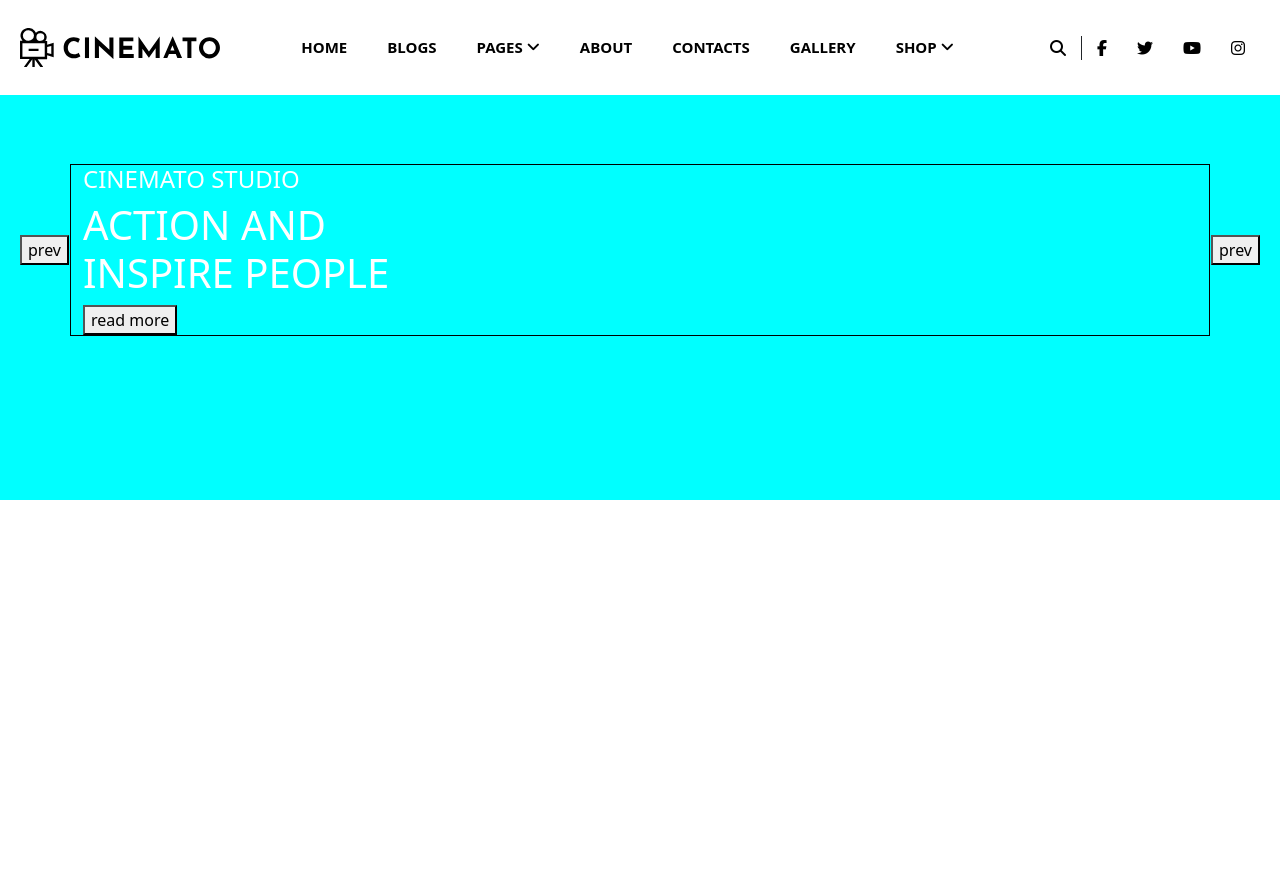
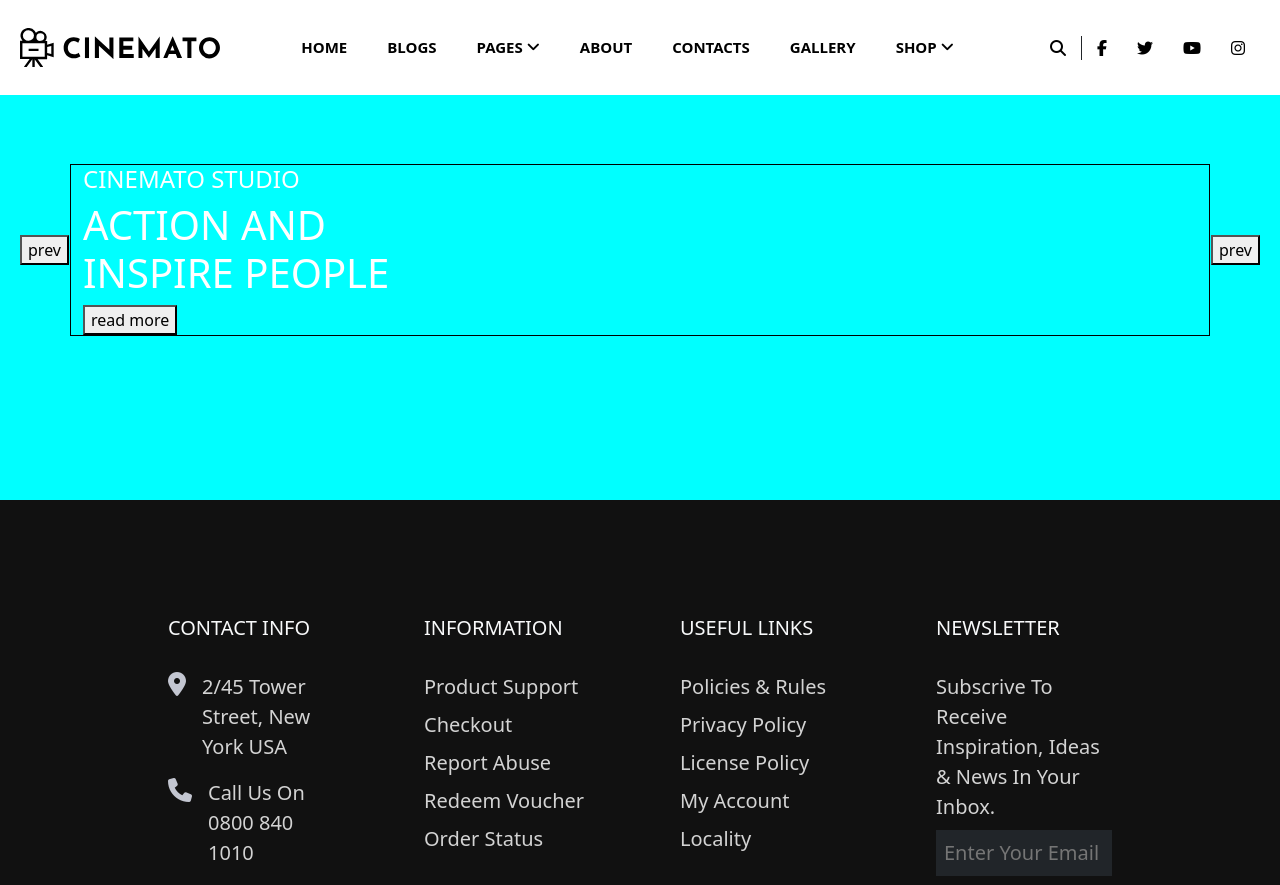
Before and after one commit to JordanRomagnoli/proj-html-vuejs, a Vue app: page / in a window 1280 px wide. Shown: the top 885 px of the page. Before the commit the page ends 800 px from the top, so only its background shows below. Built offline with nearby package versions, Linux system fonts and the light colour scheme.

Commit message:
Struttura base footer

```diff
--- a/src/assets/scss/footer.scss
+++ b/src/assets/scss/footer.scss
@@ -0,0 +1,29 @@
+.container-80 {
+    width: 80%;
+}
+
+a {
+    text-decoration: none;
+    color: lightgrey;
+}
+
+/**********************************************************/
+
+footer {
+    background-color: #111111;
+    color: lightgrey;
+
+
+    .container-80 {
+        margin: 0 auto;
+
+        .footer-top {
+            padding: 100px 0;
+
+            .col-footer {
+                width: 25%;
+                padding: 40px;
+            }
+        }
+    }
+}
--- a/src/components/AppFooter.vue
+++ b/src/components/AppFooter.vue
@@ -9,9 +9,129 @@
 </script>
 
 <template>
-    <main class="main-title">
+    <footer>
+        <div class="container-80">
 
-    </main>
+            <div class="footer-top d-flex">
+                <div class="col-footer py-3">
+                    <h5 class="text-light">CONTACT INFO</h5>
+
+                    <br>
+
+                    <div class="mb-3">
+                        <a class="d-flex" href="">
+                            <div class="me-3">
+                                <i class="fa-solid fa-location-dot fs-4" style="color: #c3c6d1;"></i>
+                            </div>
+
+                            <div class="fs-5">
+                                2/45 Tower Street, New York USA
+                            </div>
+                        </a>
+                    </div>
+
+                    <div class="mb-3">
+                        <a class="d-flex" href="">
+                            <div class="me-3">
+                                <i class="fa-solid fa-phone fs-4" style="color: #c3c6d1;"></i>
+                            </div>
+
+                            <div class="fs-5">
+                                Call Us On 0800 840 1010
+                            </div>
+                        </a>
+                    </div>
+
+                    <div class="mb-3">
+                        <a class="d-flex" href="">
+                            <div class="me-3">
+                                <i class="fa-solid fa-envelope fs-4" style="color: #c3c6d1;"></i>
+                            </div>
+
+                            <div class="fs-5">
+                                Demo@Example.Com
+                            </div>
+                        </a>
+                    </div>
+                </div>
+
+                <div class="col-footer py-3">
+                    <h5 class="text-light">INFORMATION</h5>
+
+                    <br>
+
+                    <div class="fs-5 mb-2">
+                        <a class="fs-5" href="">Product Support</a>
+                    </div>
+
+                    <div class="fs-5 mb-2">
+                        <a class="fs-5" href="">Checkout</a>
+                    </div>
+
+                    <div class="fs-5 mb-2">
+                        <a class="fs-5" href="">Report Abuse</a>
+                    </div>
+
+                    <div class="fs-5 mb-2">
+                        <a class="fs-5" href="">Redeem Voucher</a>
+                    </div>
+
+                    <div class="fs-5 mb-2">
+                        <a class="fs-5" href="">Order Status</a>
+                    </div>
+                </div>
+
+                <div class="col-footer py-3">
+                    <h5 class="text-light">USEFUL LINKS</h5>
+
+                    <br>
+
+                    <div class="fs-5 mb-2">
+                        <a class="fs-5" href="">Policies & Rules</a>
+                    </div>
+
+                    <div class="fs-5 mb-2">
+                        <a class="fs-5" href="">Privacy Policy</a>
+                    </div>
+
+                    <div class="fs-5 mb-2">
+                        <a class="fs-5" href="">License Policy</a>
+                    </div>
+
+                    <div class="fs-5 mb-2">
+                        <a class="fs-5" href="">My Account</a>
+                    </div>
+
+                    <div class="fs-5 mb-2">
+                        <a class="fs-5" href="">Locality</a>
+                    </div>
+                </div>
+
+                <div class="col-footer py-3">
+                    <h5 class="text-light">NEWSLETTER</h5>
+
+                    <br>
+
+                    <div class="fs-5 mb-2">
+                        Subscrive To Receive Inspiration, Ideas & News In Your Inbox.
+                    </div>
+
+                    <form>
+                        <input class="bg-dark p-2 w-100 fs-5 border-0 mb-3" type="email" placeholder="Enter Your Email">
+
+                        <button type="button" class="py-3 px-4 text-dark bg-light fs-6 fw-bold">
+                            SUBSCRIBE
+                        </button>
+                    </form>
+                </div>
+            </div>
+
+            <div class="footer-bottom border-top border-secondary color-light text-center py-4">
+                © 2024 All Rights Reserved. Developed By TemplateMela
+            </div>
+
+        </div>
+    </footer>
 </template>
 
 <style lang="scss" scoped>
```
Lines whose indentation alone changed are shown as unchanged.
